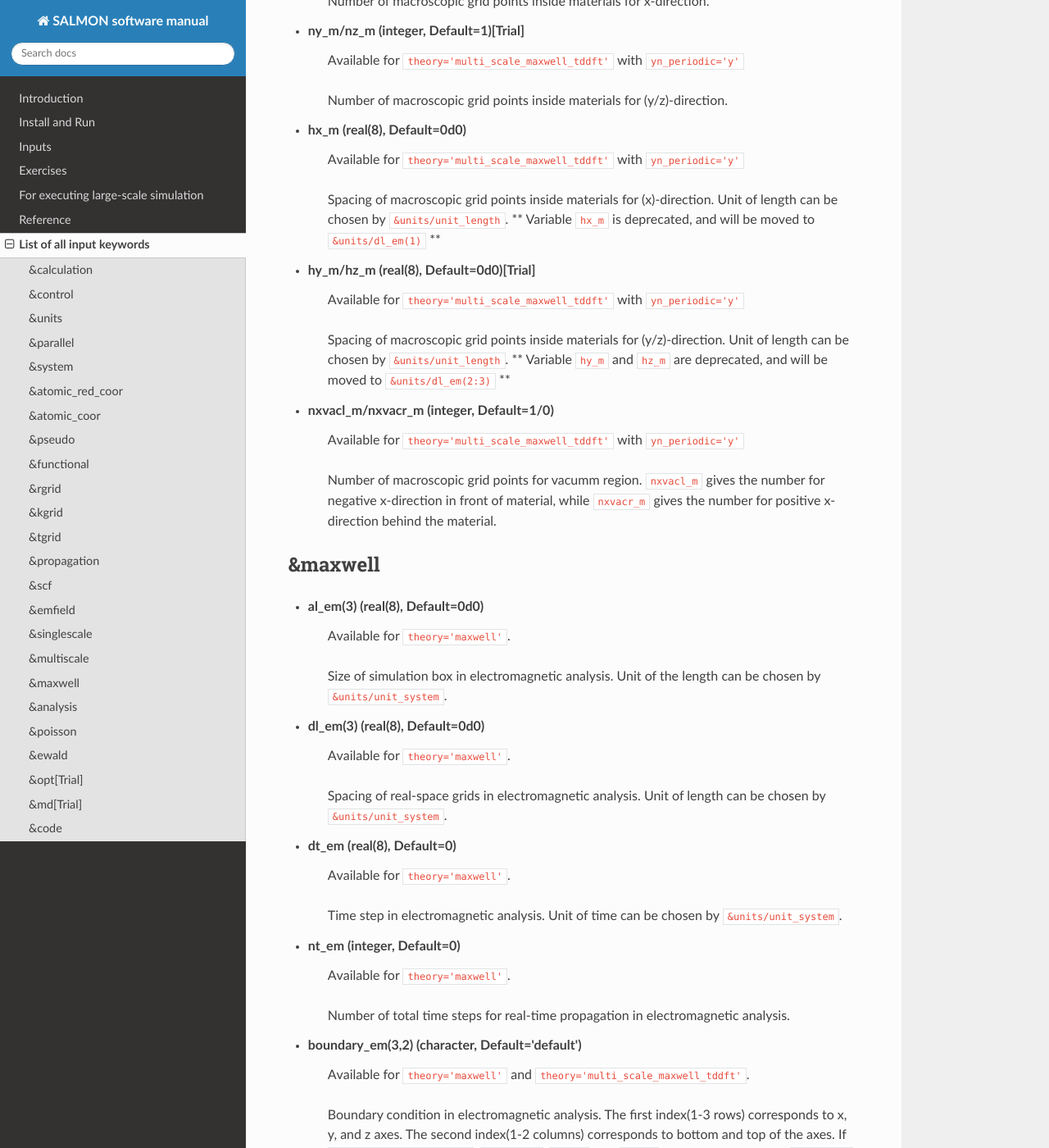
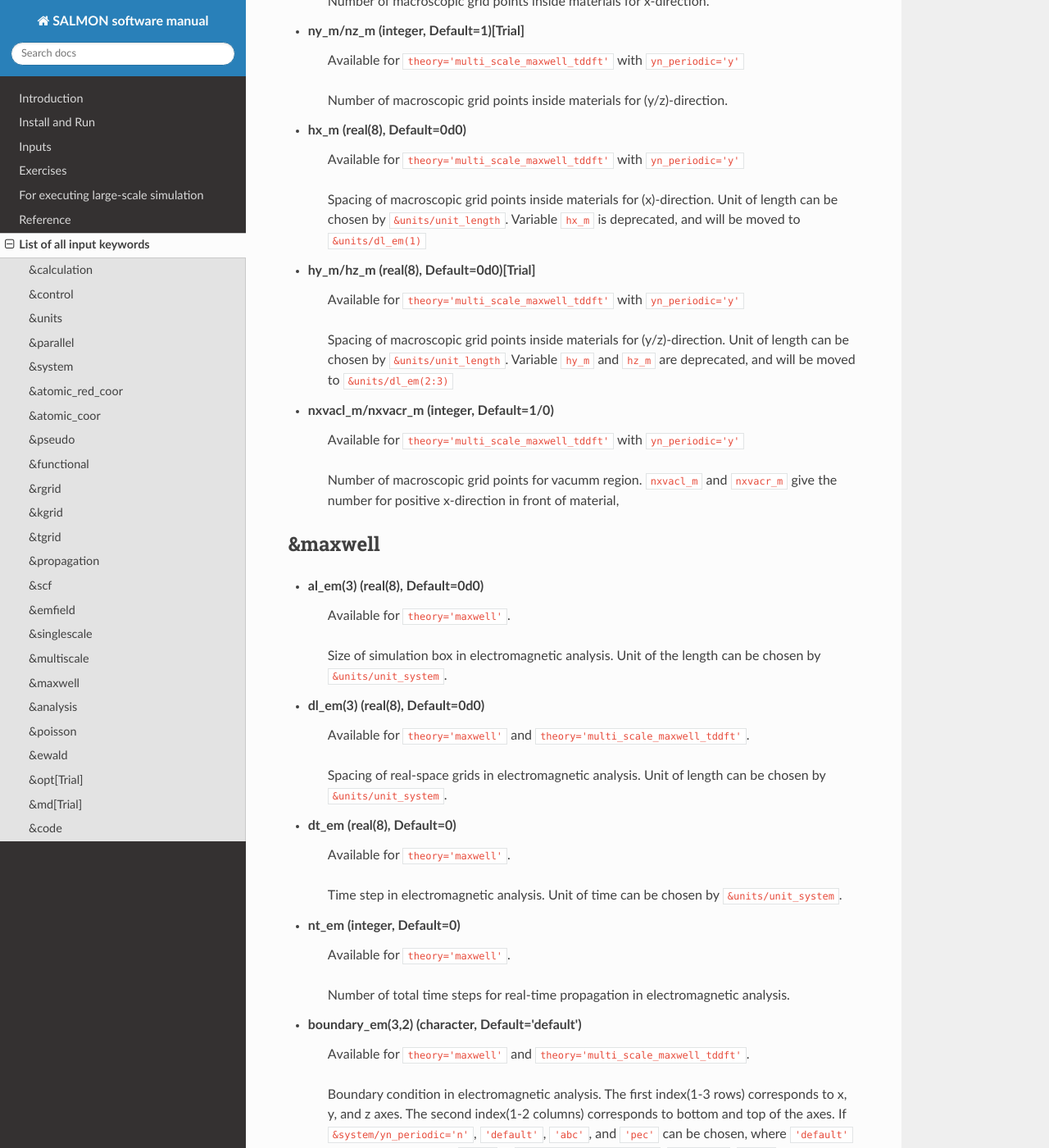
Before and after one commit to SALMON-TDDFT/SALMON-DOCS, a Sphinx documentation site: the page built from source/input_keyword_list.rst, in a window 1280 px wide and 1400 px high, scrolled down 19598 px. Shown: the whole window at 82% size. Built offline with Sphinx 7.4.7 and the Read the Docs theme 2.0.0, drawn with Linux system fonts in a browser that asks for light colours; formulas are drawn with MathJax 3.

Commit message:
modify multiscale variables

```diff
--- a/source/input_keyword_list.rst
+++ b/source/input_keyword_list.rst
@@ -707,19 +707,18 @@ Input for psudopotentials. Size of array (:) is equal to ``&system/nelem``.
    | Available for ``theory='multi_scale_maxwell_tddft'`` with ``yn_periodic='y'``
    Spacing of macroscopic grid points inside materials for (x)-direction.
    Unit of length can be chosen by ``&units/unit_length``.
-   ** Variable ``hx_m`` is deprecated, and will be moved to ``&units/dl_em(1)`` **
+   Variable ``hx_m`` is deprecated, and will be moved to ``&units/dl_em(1)``
 
 - **hy_m/hz_m** (real(8), Default=0d0)[Trial]
    | Available for ``theory='multi_scale_maxwell_tddft'`` with ``yn_periodic='y'``
    Spacing of macroscopic grid points inside materials for (y/z)-direction.
    Unit of length can be chosen by ``&units/unit_length``.
-   ** Variable ``hy_m`` and ``hz_m`` are deprecated, and will be moved to ``&units/dl_em(2:3)`` **
+   Variable ``hy_m`` and ``hz_m`` are deprecated, and will be moved to ``&units/dl_em(2:3)``
 
 - **nxvacl_m/nxvacr_m** (integer, Default=1/0)
    | Available for ``theory='multi_scale_maxwell_tddft'`` with ``yn_periodic='y'``
    Number of macroscopic grid points for vacumm region.
-   ``nxvacl_m`` gives the number for negative x-direction in front of material,
-   while ``nxvacr_m`` gives the number for positive x-direction behind the material.
+   ``nxvacl_m`` and  ``nxvacr_m`` give the number for positive x-direction in front of material,
 
 
 &maxwell
@@ -730,7 +729,7 @@ Input for psudopotentials. Size of array (:) is equal to ``&system/nelem``.
    Size of simulation box in electromagnetic analysis. Unit of the length can be chosen by ``&units/unit_system``.
 
 - **dl_em(3)** (real(8), Default=0d0)
-   | Available for ``theory='maxwell'``.
+   | Available for ``theory='maxwell'`` and  ``theory='multi_scale_maxwell_tddft'``.
    Spacing of real-space grids in electromagnetic analysis. Unit of length can be chosen by ``&units/unit_system``.
 
 - **dt_em** (real(8), Default=0)
```
